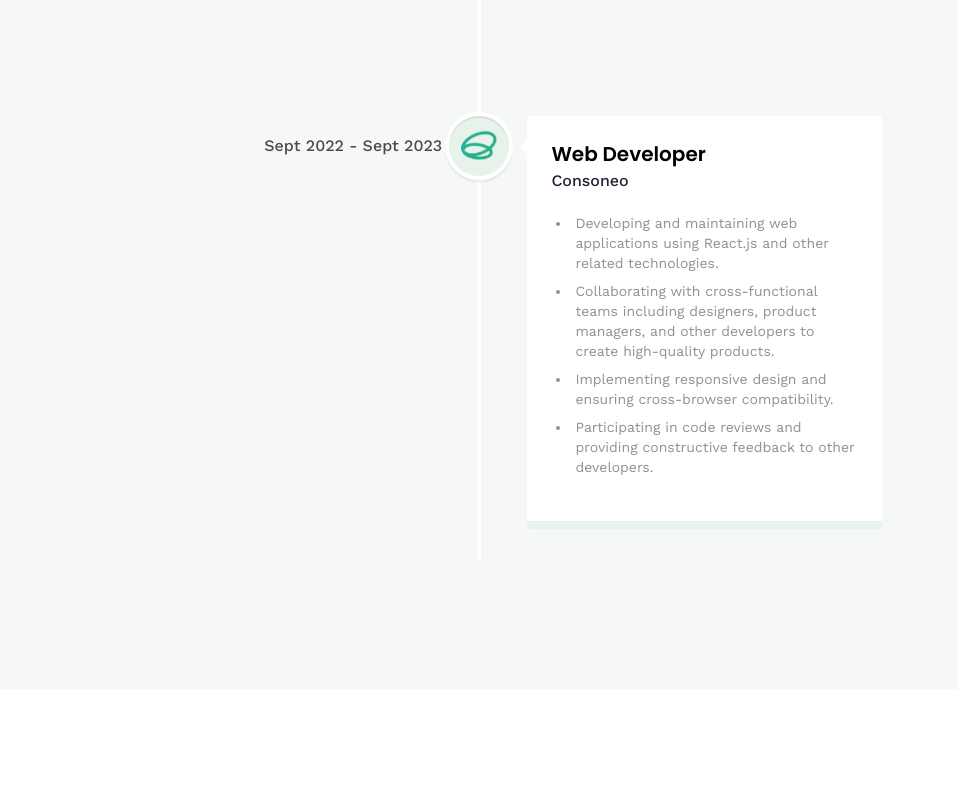
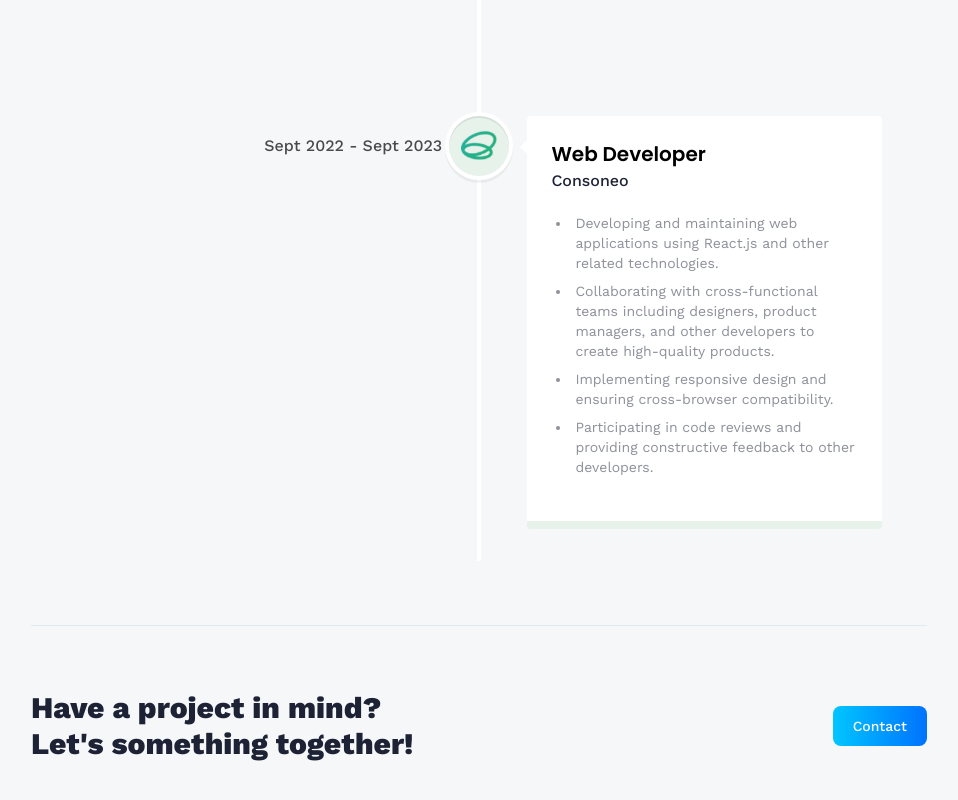
Before and after one commit to GrischK/3d-portfolio, a React (Vite) app: page /about in a window 1280 px wide. Shown: the part 1162-1962 px from the top of the page, without its empty margins (161-1119 px from the left). Before the commit the page ends 1851 px from the top, so only its background shows below. Built offline with nearby package versions, Linux system fonts and the light colour scheme; no server answers.

Commit message:
💄 Add CTA

```diff
--- a/src/App.jsx
+++ b/src/App.jsx
@@ -4,7 +4,7 @@ import NavBar from './components/NavBar.jsx';
 
 const App = () => {
   return (
-    <main className="bg-slate-300/20">
+    <main className="bg-slate-300/20 min-h-full">
       <BrowserRouter>
         <NavBar />
         <Routes>
--- /dev/null
+++ b/src/components/CTA.jsx
@@ -0,0 +1,21 @@
+import { Link } from 'react-router-dom';
+
+const CTA = () => {
+  return (
+    <section className="cta">
+      <p className="cta-text">
+        Have a project in mind?&nbsp;
+        <br className="sm:block hidden" />
+        Let's something together!
+      </p>
+      <Link
+        to={'/contact'}
+        className="btn"
+      >
+        Contact
+      </Link>
+    </section>
+  );
+};
+
+export default CTA;
--- a/src/pages/About.jsx
+++ b/src/pages/About.jsx
@@ -1,6 +1,7 @@
 import { experiences, skills } from '../constants/index.js';
 import { VerticalTimeline, VerticalTimelineElement } from 'react-vertical-timeline-component';
 import 'react-vertical-timeline-component/style.min.css';
+import CTA from '../components/CTA.jsx';
 
 const About = () => {
   return (
@@ -94,6 +95,8 @@ const About = () => {
           </VerticalTimeline>
         </div>
       </div>
+      <hr className="border-slate-200" />
+      <CTA />
     </section>
   );
 };
```
